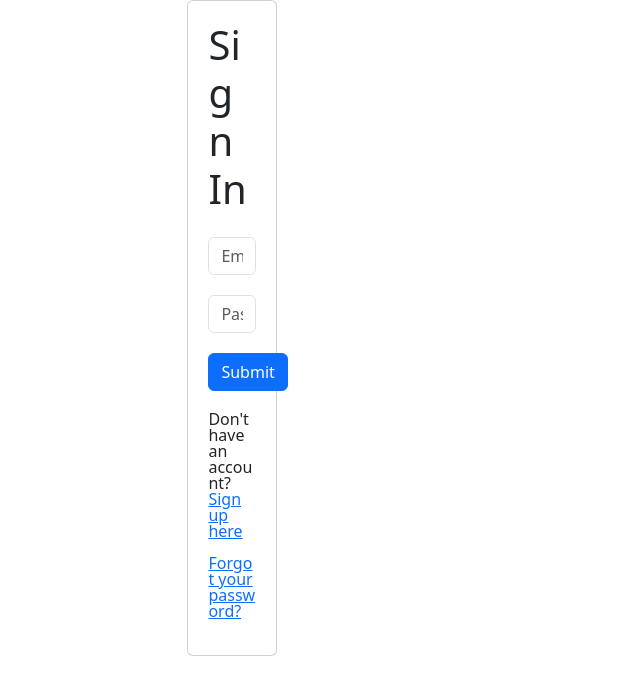
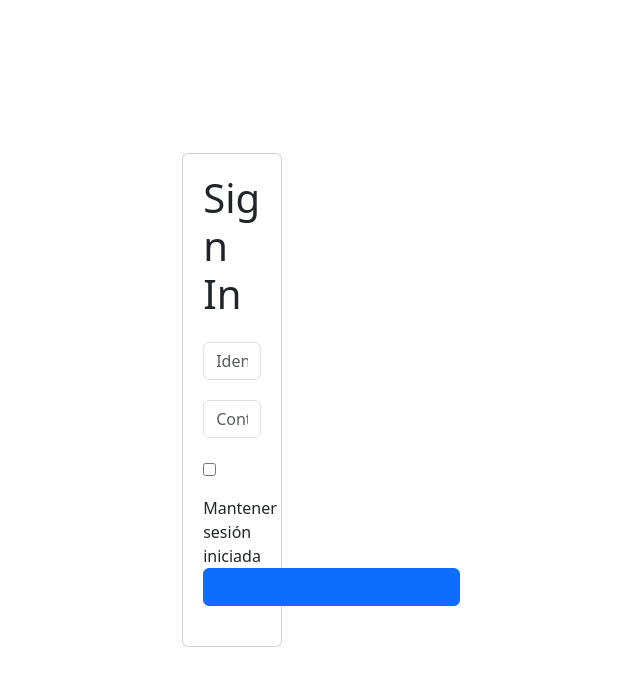
Before and after one commit to templateCoffe/Frontend, a Vue app: page /login in a window 1280 px wide. Shown: the top 694 px of the page, without its empty margins (408-1048 px from the left). Built offline with nearby package versions, Linux system fonts and the light colour scheme.

Commit message:
feat: avances en el login

```diff
--- a/src/App.vue
+++ b/src/App.vue
@@ -3,6 +3,5 @@
 </template>
 
 <script setup>
-localStorage.setItem("token", "eyJ0eXAiOiJKV1QiLCJhbGciOiJIUzI1NiJ9.eyJhZG1pbl9wayI6MSwiZXhwaXJhdGlvbl9kYXRlIjoiMjAyNC0wNS0zMCAyMDowMzo0OC42NTgyODErMDA6MDAiLCJyZWZyZXNoIjoiSndTVTZGNVp5ckp4WmZFN3JBa0dhdlRlOWtrSG5iIn0.HCcn9qaweRGeu3Mbk3t0s5yvVPv_jBjtX0Jcdx6tRxg");
-
+localStorage.setItem("token", "");
 </script>
--- a/src/components/Login.vue
+++ b/src/components/Login.vue
@@ -1,80 +1,89 @@
 <template>
-    <div id="app">
-
     <div class="login-page">
-            <div class="container">
-                <div class="row">
         <div class="col-lg-4 col-md-6 col-sm-8 mx-auto">
-                        <div v-if="!registerActive" class="card login" v-bind:class="{ error: emptyFields }">
+            <div class="card login" v-bind:class="{ error: emptyFields }">
                 <h1>Sign In</h1>
                 <form class="form-group">
-                                <input v-model="emailLogin" type="email" class="form-control" placeholder="Email"
+                    <input v-model="idLogin" type="number" class="form-control" placeholder="Identificación" required>
+                    <input v-model="passwordLogin" type="password" class="form-control" placeholder="Contraseña"
                         required>
-                                <input v-model="passwordLogin" type="password" class="form-control"
-                                    placeholder="Password" required>
-                                <input type="submit" class="btn btn-primary" @click="doLogin">
-                                <p>Don't have an account? <a href="#"
-                                        @click="registerActive = !registerActive, emptyFields = false">Sign up here</a>
-                                </p>
-                                <p><a href="#">Forgot your password?</a></p>
-                            </form>
+                    <div>
+                        <input v-model="keepLogin" type="checkbox">
+                        <label for="keepLogin"> Mantener sesión iniciada</label>
                     </div>
-
-                        <div v-else class="card register" v-bind:class="{ error: emptyFields }">
-                            <h1>Sign Up</h1>
-                            <form class="form-group">
-                                <input v-model="emailReg" type="email" class="form-control" placeholder="Email"
-                                    required>
-                                <input v-model="passwordReg" type="password" class="form-control" placeholder="Password"
-                                    required>
-                                <input v-model="confirmReg" type="password" class="form-control"
-                                    placeholder="Confirm Password" required>
-                                <input type="submit" class="btn btn-primary" @click="doRegister">
-                                <p>Already have an account? <a href="#"
-                                        @click="registerActive = !registerActive, emptyFields = false">Sign in here</a>
-                                </p>
+                    <input class="btn btn-primary" @click="doLogin">
                 </form>
             </div>
         </div>
-                </div>
-
-            </div>
-        </div>
-
     </div>
 </template>
 
 <script>
 
+import axios from 'axios';
+import Swal from 'sweetalert2';
+
 export default {
+
+
     name: 'Login',
     data() {
         return {
-            registerActive: false,
-            emailLogin: "",
+            idLogin: "",
             passwordLogin: "",
-            emailReg: "",
-            passwordReg: "",
-            confirmReg: "",
+            keepLogin: false,
             emptyFields: false
         }
     },
 
     methods: {
         doLogin() {
-            if (this.emailLogin === "" || this.passwordLogin === "") {
+            if (this.idLogin === "" || this.passwordLogin === "") {
                 this.emptyFields = true;
-            } else {
-                alert("You are now logged in");
             }
-        },
+            else {
+                axios.post('http://127.0.0.1:8001/base/auth', { //ajustar la url en el futuro
+                    "keep_logged_in": this.keepLogin,
+                    "password": this.passwordLogin,
+                    "user": this.idLogin.toString(),
+                })
+                    .then((res) => {
+                        let token = res.data.token;
+                        console.log(token);
+                        axios.defaults.headers.common['Authorization'] = res.data.token;
+                        this.$router.push('/admin');
+                    }).catch((err) => {
+                        console.log(err);
+                        let code = err.response.data.code;
+                        let data = err.response.data;
+                        switch (code) {
+                            case "invalid_body":
+                                console.log(data);
+                                Swal.fire({
+                                    title: 'Error!',
+                                    text: data.data.password,
+                                    icon: 'error',
+                                    confirmButtonText: 'Cool'
+                                })
+                                break;
 
-        doRegister() {
-            if (this.emailReg === "" || this.passwordReg === "" || this.confirmReg === "") {
-                this.emptyFields = true;
-            } else {
-                alert("You are now registered");
+                            case "user_not_found":
+                                console.log(data);
+                                Swal.fire({
+                                    title: 'Error!',
+                                    text: data.detailed,
+                                    icon: 'error',
+                                    confirmButtonText: 'Cool'
+                                })
+                                break;
+
+
+                            default:
+                                break;
                         }
+                    });
+            }
+
         }
     }
 }
@@ -82,6 +91,18 @@ export default {
 </script>
 
 <style>
+input::-webkit-inner-spin-button,
+input::-webkit-outer-spin-button {
+    -webkit-appearance: none;
+    margin: 0;
+}
+
+input::-webkit-inner-spin-button,
+input::-webkit-outer-spin-button {
+    -webkit-appearance: none;
+    margin: 0;
+}
+
 p {
     line-height: 1rem;
 }
@@ -142,4 +163,13 @@ p {
         transform: translateX(0);
     }
 }
+
+.container {
+    display: grid;
+    grid-template-columns: 1fr;
+    /* grid-template-rows: 0.4fr 0.9fr 2.2fr 0.5fr; */
+    grid-auto-columns: 1fr;
+    gap: 0px 0px;
+    grid-auto-flow: row;
+}
 </style>
--- a/src/components/Menu.vue
+++ b/src/components/Menu.vue
@@ -32,10 +32,6 @@ import MenuProductFrame from './subComponents/MenuProductFrame.vue';
 
 <script>
 import axios from 'axios';
-/* import Swal from 'sweetalert2'; */
-
-/* optimizar luego */
-const token = localStorage.getItem("token");
 
 export default {
   name: 'Menu',
@@ -52,11 +48,7 @@ export default {
 
   methods: {
     getProducts() {
-      axios.get('http://127.0.0.1:8001/menu/product?product_type=' + this.filter, { //ajustar la url en el futuro
-        headers: {
-          'Authorization': `Bearer ${token}`,
-        }
-      })
+      axios.get('http://127.0.0.1:8001/menu/product?product_type=' + this.filter)//ajustar la url en el futuro
         .then((res) => {
 
           console.log(res.data.data);
```
Lines whose indentation alone changed are shown as unchanged.
